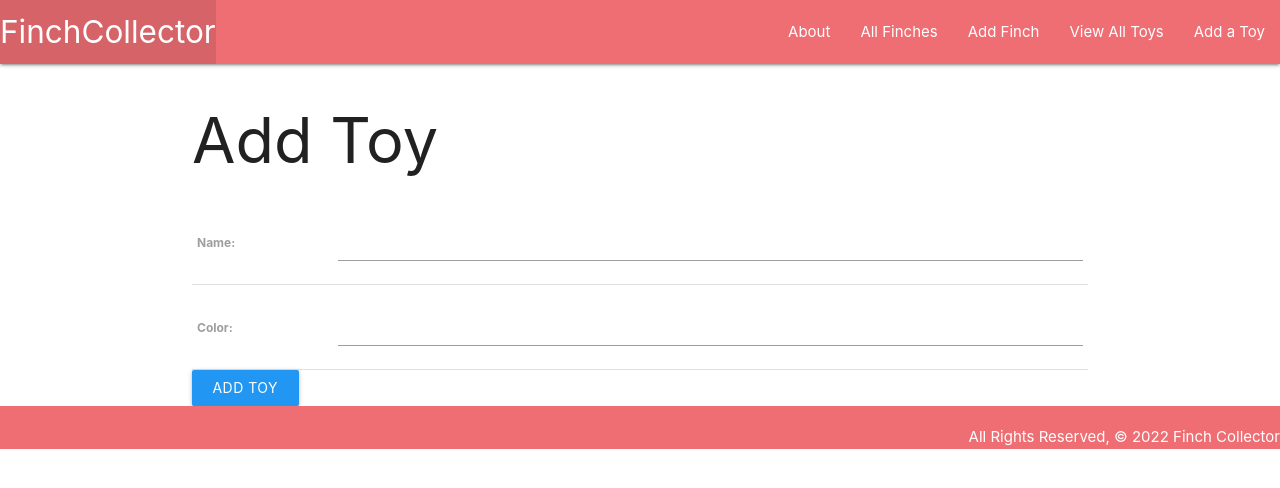
After one commit to kevcoder247/finch_collector, a Django app: page /toys/create/ in a window 1280 px wide. The commit adds this page. Shown: the top 488 px of the page. Run offline with Django 4.2, Linux system fonts and the light colour scheme.

Commit message:
Toys model added: we now have a toy feature, where we can view our pets toys, and add a toy, edit a toy, and delete

```diff
--- a/main_app/admin.py
+++ b/main_app/admin.py
@@ -1,7 +1,8 @@
 from django.contrib import admin
-from .models import Finch, Feeding
+from .models import Finch, Feeding,Toy
 
 # Register your models here.
 
 admin.site.register(Finch)
 admin.site.register(Feeding)
+admin.site.register(Toy)
--- a/main_app/models.py
+++ b/main_app/models.py
@@ -35,3 +35,16 @@ class Feeding(models.Model):
 
     def __str__(self):
         return f"{self.get_meal_display()} on {self.date}"
+
+
+
+#Add Toys Model here
+class Toy(models.Model):
+    name = models.CharField(max_length=50)
+    color = models.CharField(max_length=50)
+
+    def __str__(self):
+        return f'{self.color} {self.name}'
+
+    def get_absolute_url(self):
+        return reverse('toys_detail', kwargs={'pk': self.id})
--- a/main_app/templates/base.html
+++ b/main_app/templates/base.html
@@ -27,6 +27,8 @@
                     <li><a href="/about">About</a></li>
                     <li><a href="/finches">All Finches</a></li>
                     <li><a href="{% url 'finches_create' %}">Add Finch</a></li>
+                    <li><a href="{% url 'toys_index' %}">View All Toys</a></li>
+                    <li><a href="{% url 'toys_create' %}">Add a Toy</a></li>
                 </ul>
             </div>
         </nav>
--- /dev/null
+++ b/main_app/templates/main_app/toy_form.html
@@ -0,0 +1,15 @@
+{% extends 'base.html' %} {% block content %} {% if object %}
+<h1>Update {{ object.name }}</h1>
+{% else %}
+<h1>Add Toy</h1>
+{% endif %}
+
+<form action="" method="post">
+    {% csrf_token %}
+    <table>
+        {{ form.as_table }}
+    </table>
+    <input class="btn blue" type="submit" value="{% if object %} Update Toy {% else %} Add Toy {% endif %}" />
+</form>
+
+{% endblock %}
--- a/main_app/urls.py
+++ b/main_app/urls.py
@@ -10,4 +10,9 @@ urlpatterns =[
     path('finches/<int:pk>/update', views.FinchUpdate.as_view(), name='finches_update'),
     path('finches/<int:pk>/delete', views.FinchDelete.as_view(), name='finches_delete'),
     path('finches/<int:finch_id>/add_feeding/', views.add_feeding, name='add_feeding'),
+    path('toys/', views.ToyList.as_view(), name='toys_index'),
+    path('toys/<int:pk>/', views.ToyDetail.as_view(), name='toys_detail'),
+    path('toys/create/', views.ToyCreate.as_view(), name='toys_create'),
+    path('toys/<int:pk>/update/', views.ToyUpdate.as_view(), name='toys_update'),
+    path('toys/<int:pk>/delete/', views.ToyDelete.as_view(), name='toys_delete'),
 ]
--- a/main_app/views.py
+++ b/main_app/views.py
@@ -1,7 +1,10 @@
 #from unicodedata import name
+
 from django.shortcuts import redirect, render
-from .models import Finch
+from .models import Finch, Toy
 from django.views.generic.edit import CreateView, UpdateView, DeleteView
+from django.views.generic.detail import DetailView
+from django.views.generic import ListView
 from .forms import FeedingForm
 
 # Create your views here.
@@ -47,12 +50,6 @@ def add_feeding(request, finch_id):
     new_feeding.save()
   return redirect('detail', finch_id=finch_id)
 
-
-
-
-
-
-
 class FinchCreate(CreateView):
   model = Finch
   fields = '__all__'
@@ -64,3 +61,26 @@ class FinchUpdate(UpdateView):
 class FinchDelete(DeleteView):
   model = Finch
   success_url = '/finches/'
+
+
+#Toys================================
+class ToyCreate(CreateView):
+  model = Toy
+  fields = ('name', 'color')
+
+
+class ToyUpdate(UpdateView):
+  model = Toy
+  fields = ('name', 'color')
+
+class ToyDelete(DeleteView):
+  model = Toy
+  success_url = '/toys/'
+
+class ToyDetail(DetailView):
+  model = Toy
+  template_name = 'toys/detail.html'
+
+class ToyList(ListView):
+  model = Toy
+  template_name ='toys/index.html'
```
Also changed, not shown: main_app/templates/main_app/toy_confirm_delete.html (added, +16 -0 lines), main_app/templates/toys/detail.html (added, +19 -0 lines), main_app/templates/toys/index.html (added, +15 -0 lines), main_app/migrations/0003_toy.py (added).
